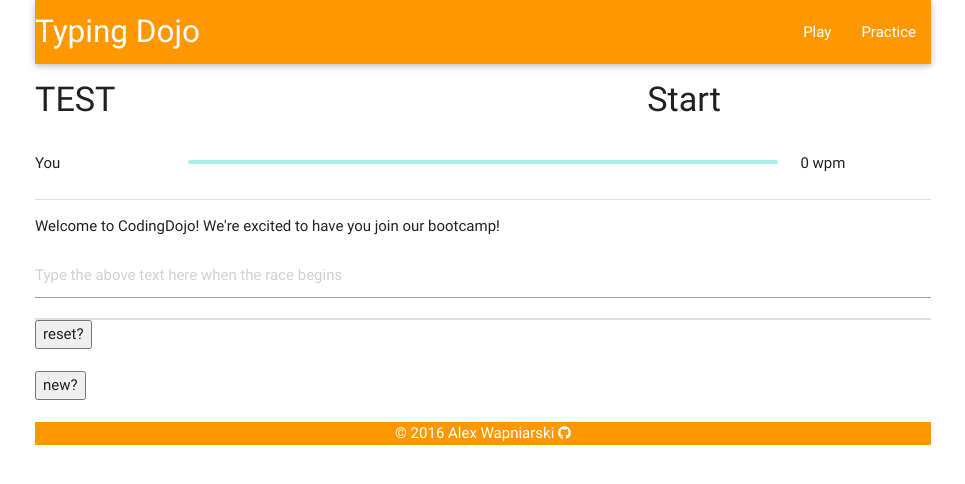
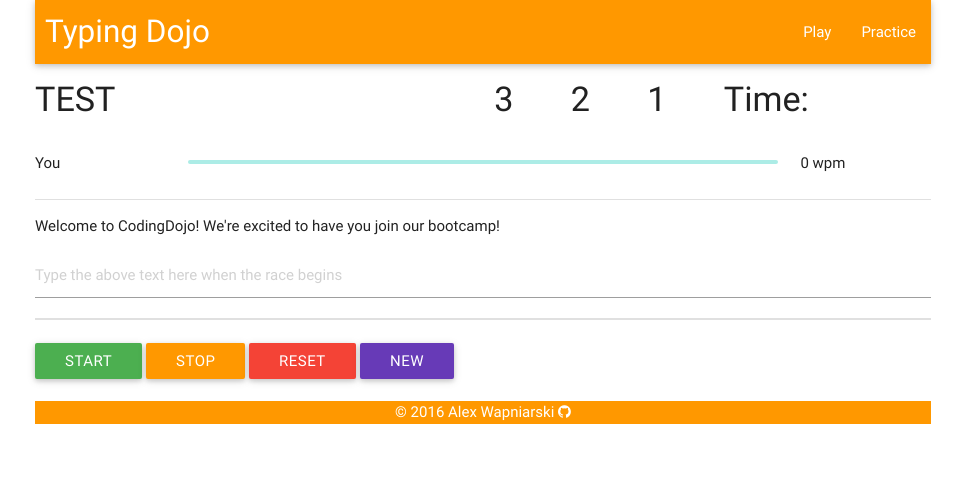
Before and after one commit to alex-wap/typing-dojo, a website: page client/index.html at #/test in a window 1280 px wide. Shown: the whole page, without its empty margins (157-1122 px from the left). Drawn offline with nearby package versions, Linux system fonts and the light colour scheme.

Commit message:
need to add delay

```diff
--- a/client/angular/master.js
+++ b/client/angular/master.js
@@ -116,8 +116,8 @@ app.controller('MainController', function($scope, $timeout, MainFactory) {
             if ($scope.time <= 0){
                 // $timeout.cancel(timer);
                 $scope.wpm = Math.round($scope.totaltype.length/(5/3));
-                $scope.time = 'Time is up!'
-                $scope.results = 'You got '+($scope.index)+' words out of 11. Your wpm is '+$scope.wpm+'. Your cpm is '+Math.round($scope.totaltype.length/(1/3))+'.'
+                $scope.time = 0
+                $scope.results = 'Your wpm is '+$scope.wpm+'. Your cpm is '+Math.round($scope.totaltype.length/(1/3))+'.'
                 return;
             };
             $scope.time -= 0.06;
@@ -126,6 +126,10 @@ app.controller('MainController', function($scope, $timeout, MainFactory) {
             $timeout(countdown, 60);
         }
         var timer = $timeout(countdown, 60);
+    }
+
+    $scope.stop = function() {
+        $scope.time = 0;
     }
 
     $scope.reset = function () {
--- a/client/index.html
+++ b/client/index.html
@@ -23,7 +23,7 @@
     <div class="container">
     <nav>
         <div class="nav-wrapper orange">
-          <a href="#/" class="brand-logo left">Typing Dojo</a>
+          <a href="#/" class="brand-logo left" style="margin-left: 10px;">Typing Dojo</a>
           <ul id="nav-mobile" class="right">
             <li><a href="#/play">Play</a></li>
             <li><a href="#/practice">Practice</a></li>
--- a/client/partials/test.html
+++ b/client/partials/test.html
@@ -1,7 +1,10 @@
 <div ng-controller="MainController">
     <div class="row">
-        <div class="col s8"><h4>TEST</h4></div>
-        <div class="col s1" ng-click="isDisabled || startTimer()"><h4>Start</h4></div>
+        <div class="col s6"><h4>TEST</h4></div>
+        <div class="col s1"><h4>3</h4></div>
+        <div class="col s1"><h4>2</h4></div>
+        <div class="col s1"><h4>1</h4></div>
+        <div class="col s1"><h4>Time:</h4></div>
         <div class="col s2"><h4 ng-bind='time'></h4></div>
     </div>
     <!-- start progress bar -->
@@ -18,11 +21,14 @@
     <div class="divider"></div>
     <p id="excerpt"><span class="orange-text">{{finished}}</span>{{text}}</p>
     <input type="text" id="text-in" placeholder="Type the above text here when the race begins" ng-model='type' ng-trim="false">
+
         <div class="divider"></div>
         {{results}}
+        <div class="divider"></div><br>
+<!--     <p ng-bind='type'></p> -->
 
-<!--     <p ng-bind='type'></p> -->
-        <div class="divider"></div>
-
-        <button ng-click="reset()">reset?</button> <br><br> <button>new?</button>
+        <a class="waves-effect waves-light btn green" ng-click="isDisabled || startTimer()">Start</a>
+        <a class="waves-effect waves-light btn orange" ng-click='stop()'>Stop</a>
+        <a class="waves-effect waves-light btn red" ng-click='reset()'>Reset</a>
+        <a class="waves-effect waves-light btn deep-purple" ng-click=''>New</a>
 </div>
```
